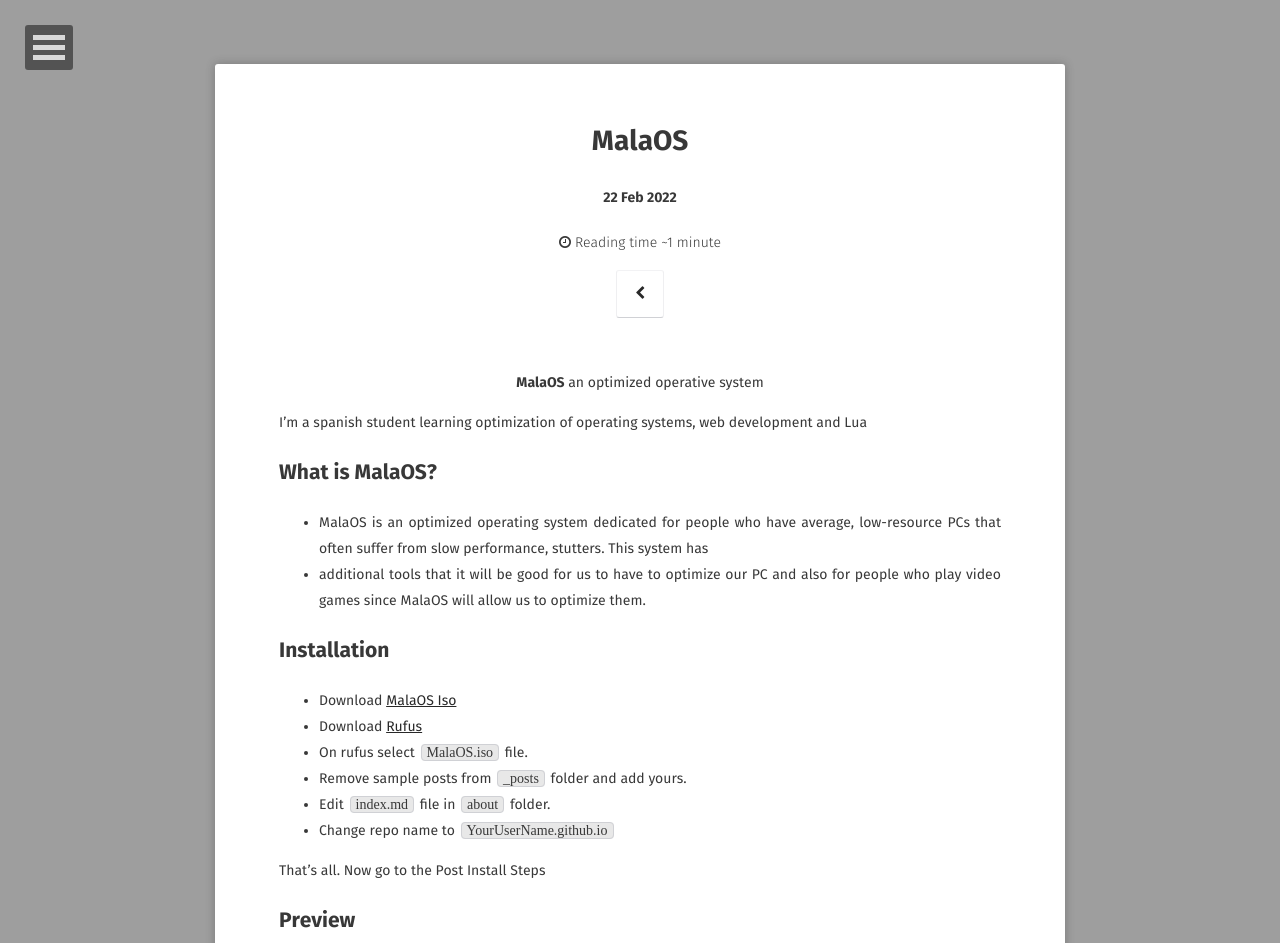
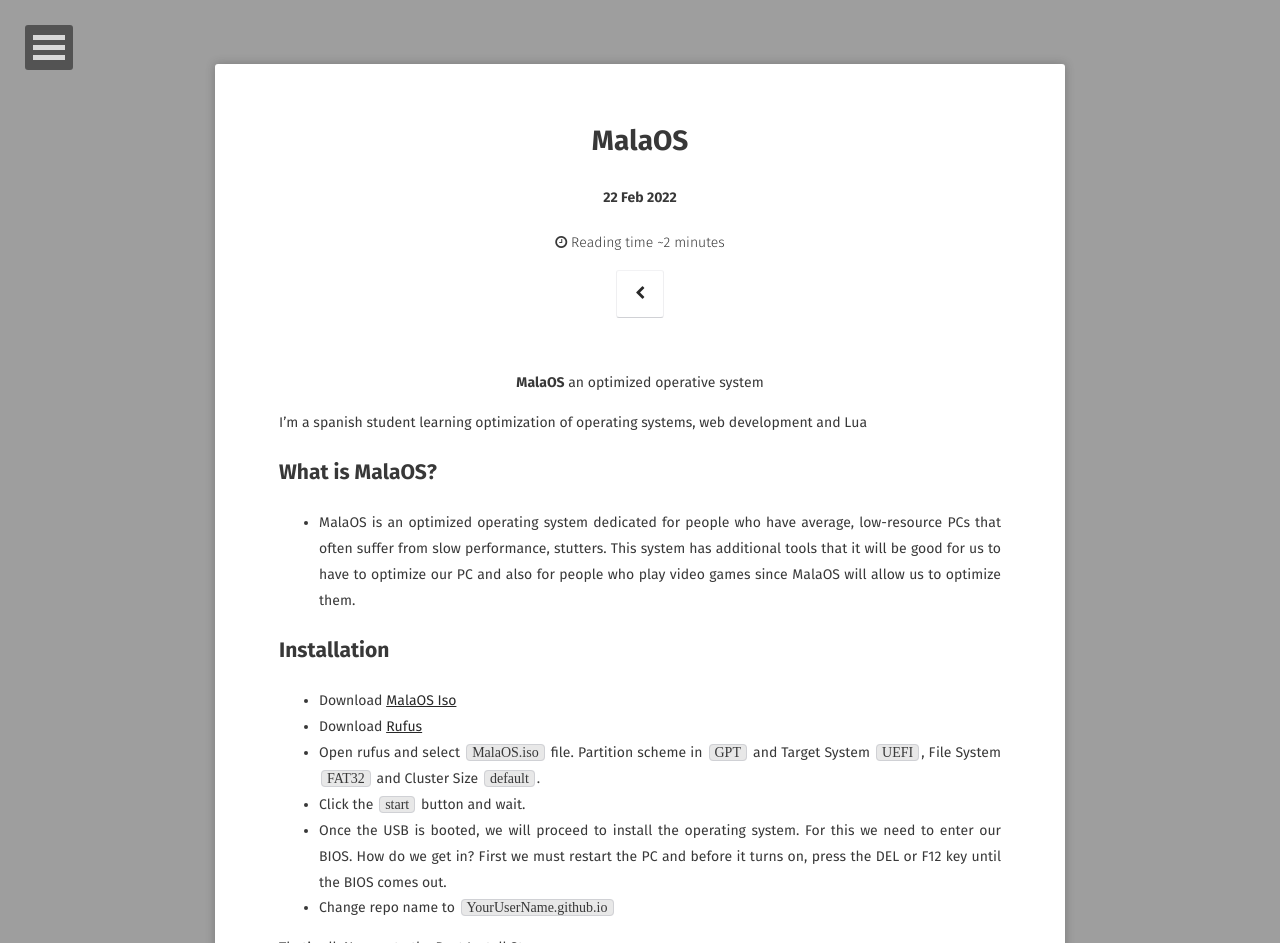
Before and after one commit to string-null/string-null.github.io, a Jekyll site: the page built from _posts/2016-03-21-moon-theme.md, in a window 1280 px wide and 1400 px high, cut to the strip 0-943 px from the top of the window. Built offline with Jekyll 4.4.1, drawn with Linux system fonts in a browser that asks for light colours; some web fonts are replaced; comment, search, counter and statistics services are not loaded.

Commit message:
Update 2016-03-21-moon-theme.md

```diff
--- a/_posts/2016-03-21-moon-theme.md
+++ b/_posts/2016-03-21-moon-theme.md
@@ -20,15 +20,14 @@
  I'm a spanish student learning optimization of operating systems, web development and Lua
 
 ## What is MalaOS?
-* MalaOS is an optimized operating system dedicated for people who have average, low-resource PCs that often suffer from slow performance, stutters. This system has
-* additional tools that it will be good for us to have to optimize our PC and also for people who play video games since MalaOS will allow us to optimize them.
+* MalaOS is an optimized operating system dedicated for people who have average, low-resource PCs that often suffer from slow performance, stutters. This system has additional tools that it will be good for us to have to optimize our PC and also for people who play video games since MalaOS will allow us to optimize them.
 
 ## Installation
 * Download [MalaOS Iso](https://github.com/TaylanTatli/Moon/fork)
 * Download [Rufus](https://rufus.ie/)
-* On rufus select `MalaOS.iso` file.
-* Remove sample posts from `_posts` folder and add yours.
-* Edit `index.md` file in `about` folder.
+* Open rufus and select `MalaOS.iso` file. Partition scheme in `GPT` and Target System `UEFI`, File System `FAT32` and Cluster Size `default`.
+* Click the `start` button and wait.
+* Once the USB is booted, we will proceed to install the operating system. For this we need to enter our BIOS. How do we get in? First we must restart the PC and before it turns on, press the DEL or F12 key until the BIOS comes out.
 * Change repo name to `YourUserName.github.io`
 
 That's all. Now go to the Post Install Steps
```
